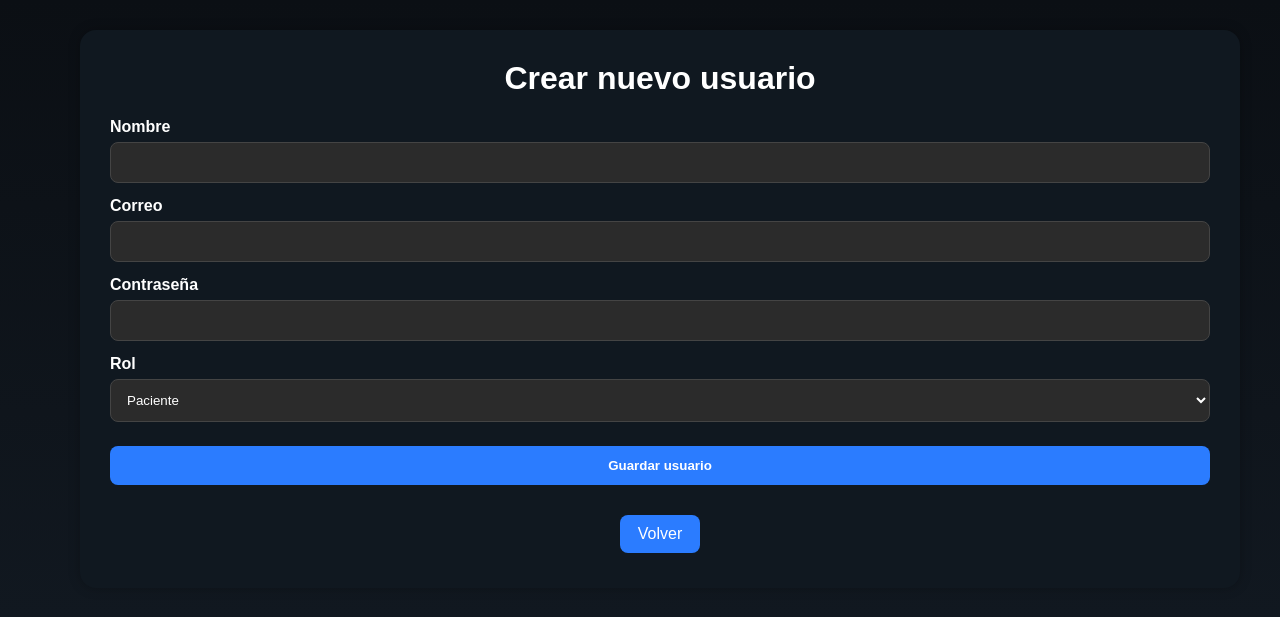
After one commit to Fidelitas-Ambiente-Web-Cliente-Servidor/sc502-jn-proyecto-grupo6_q1_2026, a PHP site: page /crear_usuario.php in a window 1280 px wide. The commit adds this page. Shown: the top 617 px of the page. Run offline with PHP 8.4, Linux system fonts and the light colour scheme; a user stored in the database is signed in.

Commit message:
Acomode el panel de admin y deje listo el agregar nuevo usuario

```diff
--- a/admin.php
+++ b/admin.php
@@ -43,10 +43,11 @@ $resultado_recientes = mysqli_query($conexion, $sql_recientes);
 <head>
     <meta charset="UTF-8">
     <title>Panel Administrador</title>
-    <link rel="stylesheet" href="css/estilos.css?v=2">
+    <link rel="stylesheet" href="css/estilos.css?v=4">
 </head>
 <body>
 
+<div class="admin-wrapper">
     <div class="admin-panel">
         <h1>Panel del Administrador</h1>
 
@@ -100,7 +101,9 @@ $resultado_recientes = mysqli_query($conexion, $sql_recientes);
 
         <div class="admin-acciones">
             <a class="admin-boton" href="php/ver_citas.php">Ver todas las citas</a>
+            <a class="admin-boton" href="crear_usuario.php">Crear usuario</a>
             <a class="admin-boton" href="php/logout.php">Cerrar sesión</a>
+        </div>
     </div>
 </div>
 
--- /dev/null
+++ b/crear_usuario.php
@@ -0,0 +1,55 @@
+<?php
+
+session_start();
+
+if (!isset($_SESSION["id_usuario"])) {
+    header("Location: index.php");
+    exit();
+}
+
+if ($_SESSION["rol"] != "administrador") {
+    header("Location: dashboard.php");
+    exit();
+}
+
+?>
+<!DOCTYPE html>
+<html lang="es">
+<head>
+    <meta charset="UTF-8">
+    <title>Crear Usuario</title>
+    <link rel="stylesheet" href="css/estilos.css?v=4">
+</head>
+<body>
+
+<div class="admin-wrapper">
+    <div class="admin-panel">
+        <h1>Crear nuevo usuario</h1>
+
+        <form action="php/guardar_usuario.php" method="POST">
+            <label for="nombre">Nombre</label>
+            <input type="text" id="nombre" name="nombre" required>
+
+            <label for="correo">Correo</label>
+            <input type="email" id="correo" name="correo" required>
+
+            <label for="contrasena">Contraseña</label>
+            <input type="password" id="contrasena" name="contrasena" required>
+
+            <label for="id_rol">Rol</label>
+            <select id="id_rol" name="id_rol" required>
+                <option value="2">Paciente</option>
+                <option value="1">Administrador</option>
+            </select>
+
+            <button type="submit">Guardar usuario</button>
+        </form>
+
+        <div class="acciones-admin">
+            <a class="admin-boton" href="admin.php">Volver</a>
+        </div>
+    </div>
+</div>
+
+</body>
+</html>
--- a/css/estilos.css
+++ b/css/estilos.css
@@ -224,13 +224,13 @@ button:hover {
     width: 100%;
     display: flex;
     justify-content: center;
-    padding: 30px 15px;
-    box-sizing: border-box;
+    padding: 30px 20px;
 }
 
 .admin-panel {
     width: 100%;
     max-width: 1100px;
+    margin: 0 auto;
     background-color: #101820;
     padding: 30px;
     border-radius: 16px;
@@ -289,11 +289,12 @@ button:hover {
 
 .admin-cita {
     width: 280px;
-    background-color: rgba(255, 255, 255, 0.04);
-    border: 1px solid rgba(255, 255, 255, 0.07);
-    border-radius: 12px;
-    padding: 15px;
+    background: linear-gradient(180deg, #162332, #101820);
+    border: 1px solid rgba(127, 179, 255, 0.14);
+    border-radius: 14px;
+    padding: 18px;
     color: #ffffff;
+    box-shadow: 0 0 10px rgba(0, 0, 0, 0.16);
 }
 
 .admin-cita p {
```
Also changed, not shown: php/guardar_usuario.php (added, +44 -0 lines). Lines whose indentation alone changed are shown as unchanged.
